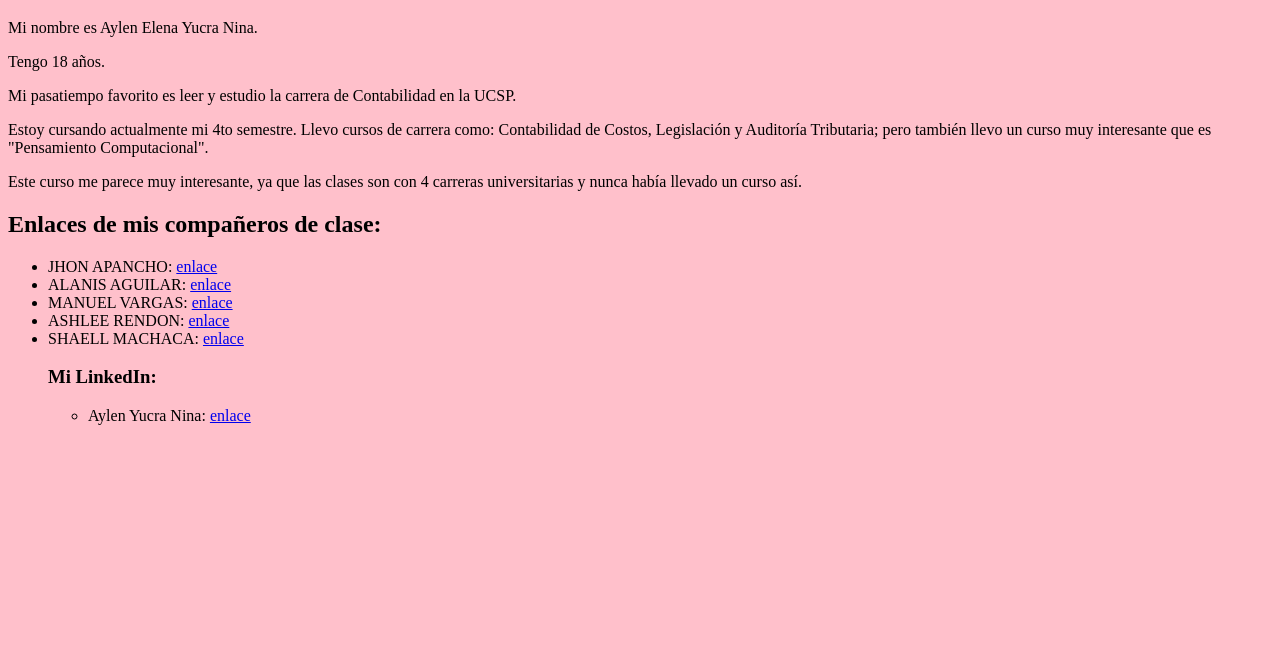
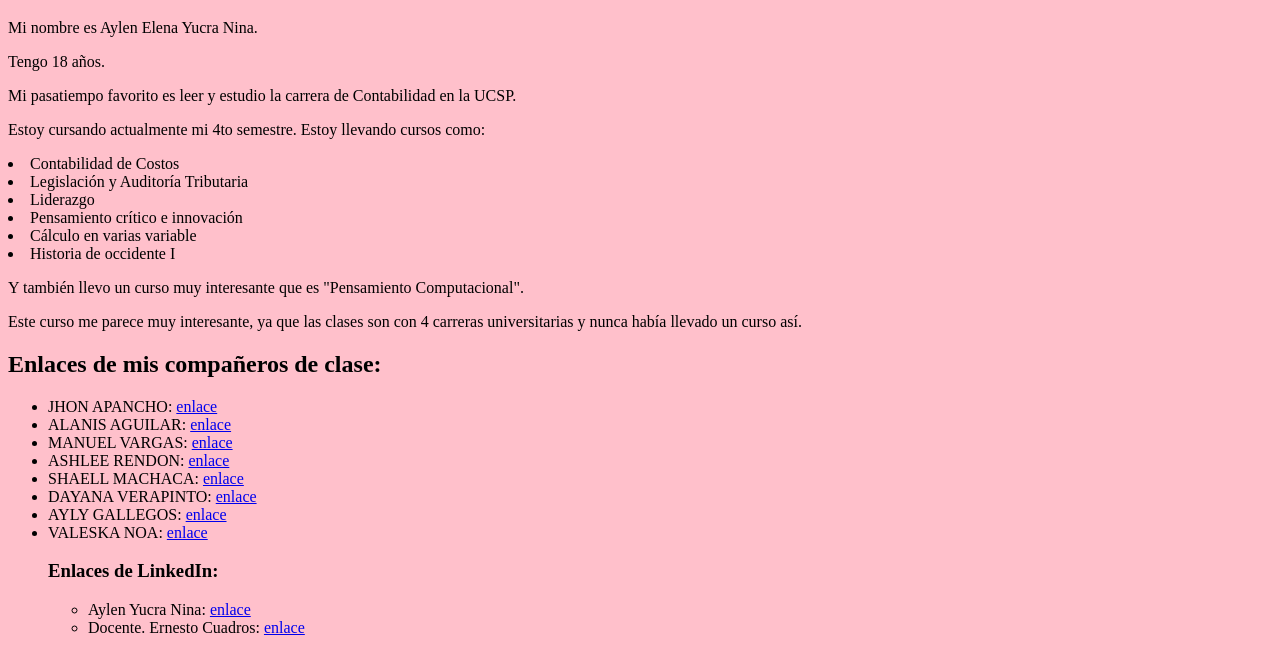
Before and after one commit to AylenEYN/AYLEN-ELENA-YUCRA-NINA, a plain HTML site: page index.html in a window 1280 px wide. Shown: the part 61-732 px from the top of the page. Drawn offline with Linux system fonts and the light colour scheme.

Commit message:
Update index.html
new

```diff
--- a/index.html
+++ b/index.html
@@ -10,7 +10,14 @@
     <p>Mi nombre es Aylen Elena Yucra Nina.</p>
     <p>Tengo 18 años.</p>
     <p>Mi pasatiempo favorito es leer y estudio la carrera de Contabilidad en la UCSP.</p>
-    <p>Estoy cursando actualmente mi 4to semestre. Llevo cursos de carrera como: Contabilidad de Costos, Legislación y Auditoría Tributaria; pero también llevo un curso muy interesante que es "Pensamiento Computacional".</p>
+    <p>Estoy cursando actualmente mi 4to semestre. Estoy llevando cursos como:
+        <li>Contabilidad de Costos
+        <li>Legislación y Auditoría Tributaria
+        <li>Liderazgo
+        <li>Pensamiento crítico e innovación
+        <li>Cálculo en varias variable
+        <li>Historia de occidente I
+    <p>Y también llevo un curso muy interesante que es "Pensamiento Computacional".</p>
     <p>Este curso me parece muy interesante, ya que las clases son con 4 carreras universitarias y nunca había llevado un curso así.</p>
 
     <h2>Enlaces de mis compañeros de clase:</h2>
@@ -20,9 +27,13 @@
         <li>MANUEL VARGAS: <a href="https://manuelvargas939.github.io/ManuelVargas-P-ginaWeb/">enlace</a></li>
         <li>ASHLEE RENDON: <a href="https://ashlee-allison-rendon-rios.neocities.org/">enlace</a></li>
         <li>SHAELL MACHACA: <a href="https://kirari14.github.io/Shaell-Nayely-Machaca-Narvaez/">enlace</a></li>
-    <h3>Mi LinkedIn:</h3>
+        <li>DAYANA VERAPINTO: <a href="https://dayana-jpg.github.io/Dayana-Nicol-Verapinto-/">enlace</a></li>
+        <li>AYLY GALLEGOS: <a href="https://aylygallegosalejo.neocities.org/">enlace</a></li>
+        <li>VALESKA NOA: <a href="https://valeska-2006.github.io/Valeska-Anamile-Noa-Mamani/">enlace</a></li>
+    <h3>Enlaces de LinkedIn:</h3>
     <ul>
         <li>Aylen Yucra Nina: <a href="https://www.linkedin.com/in/aylen-yucra-nina-150a9b338?utm_source=share&utm_campaign=share_via&utm_content=profile&utm_medium=ios_app">enlace</a></li>
+        <li>Docente. Ernesto Cuadros: <a href="https://www.linkedin.com/in/ecuadrosv?utm_source=share&utm_campaign=share_via&utm_content=profile&utm_medium=ios_app">enlace</a></li>
     </ul>
 </body>
 </html>
```
